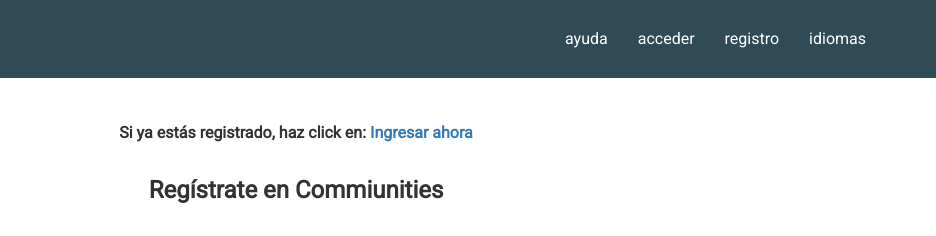
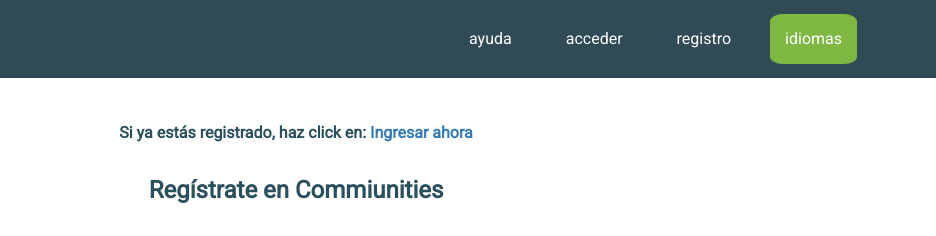
Before and after one commit to bluedem0n/commiunities, a plain HTML site: page registro.html in a window 1280 px wide. Shown: the top 236 px of the page, 344-1280 px from the left. Drawn offline with Linux system fonts and the light colour scheme.

Commit message:
registro listo

```diff
--- a/registro.html
+++ b/registro.html
@@ -17,11 +17,9 @@
 	<!-- Codespace CSS -->
 	<link rel="stylesheet" href="assets/css/reset.css">
 	<link rel="stylesheet" href="css/main.css">
-
-
 </head>
-
 <body>
+<div class="color">
     <header>
         <nav class="navbar navbar-default navbar-fixed-top navegador">
             <div class="container">
@@ -36,10 +34,10 @@
                  </div>
                      <div class="collapse navbar-collapse" id="bs-example-navbar-collapse-1">
                         <ul class="nav navbar-nav navbar-right">
-                            <li><a href="#">ayuda</a></li>
-                            <li><a href="acceso.html">acceder</a></li>
-                            <li><a href="registro.html">registro</a></li>
-                            <li><a class="gray" href="#">idiomas</a></li>
+                            <li><a class="margin-nav" href="#">ayuda</a></li>
+                            <li><a class="margin-nav" href="acceso.html">acceder</a></li>
+                            <li><a class="margin-nav" href="registro.html">registro</a></li>
+                            <li><a class="margin-nav green"  href="#">idiomas</a></li>
                         </ul>
                     </div>
                 </div>
@@ -63,7 +61,6 @@
                     </div>
                 </div>
                 <div class="row">
-
                         <div class="col-xs-12 col-md-6">
                             <label>DIRECCIÓN DE CORREO ELECTRÓNICO:</label>
                             <input type="email" class="form-control" id="exampleInputEmail1">
@@ -90,21 +87,16 @@
                             <label>FECHA DE NACIMIENTO:</label>
                             <div class="form-inline espaciado">
                                 <div class="form-group">
-
                                     <input type="text" class="form-control day" placeholder="Día">
                                 </div>
                                 <div class="form-group">
-
                                     <input type="text" class="form-control month" id="exampleInputPassword3" placeholder="Mes">
                                 </div>
                                 <div class="form-group">
-
                                     <input type="text" class="form-control year" id="exampleInputPassword3" placeholder="Año">
                                 </div>
                             </div>
                         </div>
-
-
                         <div class="col-xs-12 col-md-6">
                             <label>SEXO:</label>
                                 <div class="formulario text-center">
@@ -120,8 +112,8 @@
                             </label>
                         </div>
                 </div>
-            </div> <!--firstlabel-->
-        </div><!--1container-->
+            </div>
+        </div>
         <div class="container">
                 <div class="row checkbox text-center">
                      <label>
@@ -132,17 +124,13 @@
                     <button class="button-register" type="submit">Únete a Commiunities</button>
                 </div>
         </div>
-
         </form>
     </section>
-
-
-
-
-	<!--  End Footer  -->
+	<!--  Scripts  -->
 	<script src="assets/js/jquery.min.js"></script>
 	<script src="assets/js/bootstrap.min.js"></script>
 	<script src="js/main.js"></script>
+</div>
 </body>
 
 </html>
```
Lines whose indentation alone changed are shown as unchanged.
